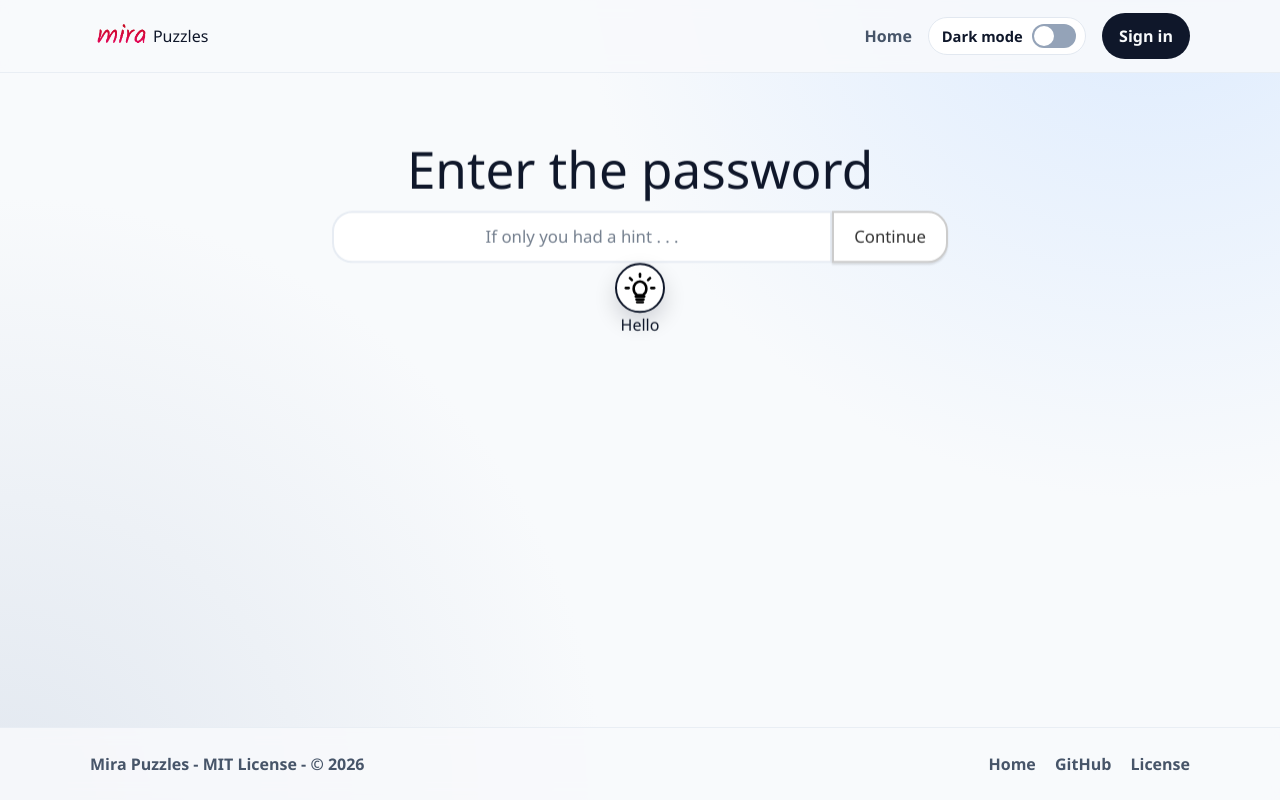
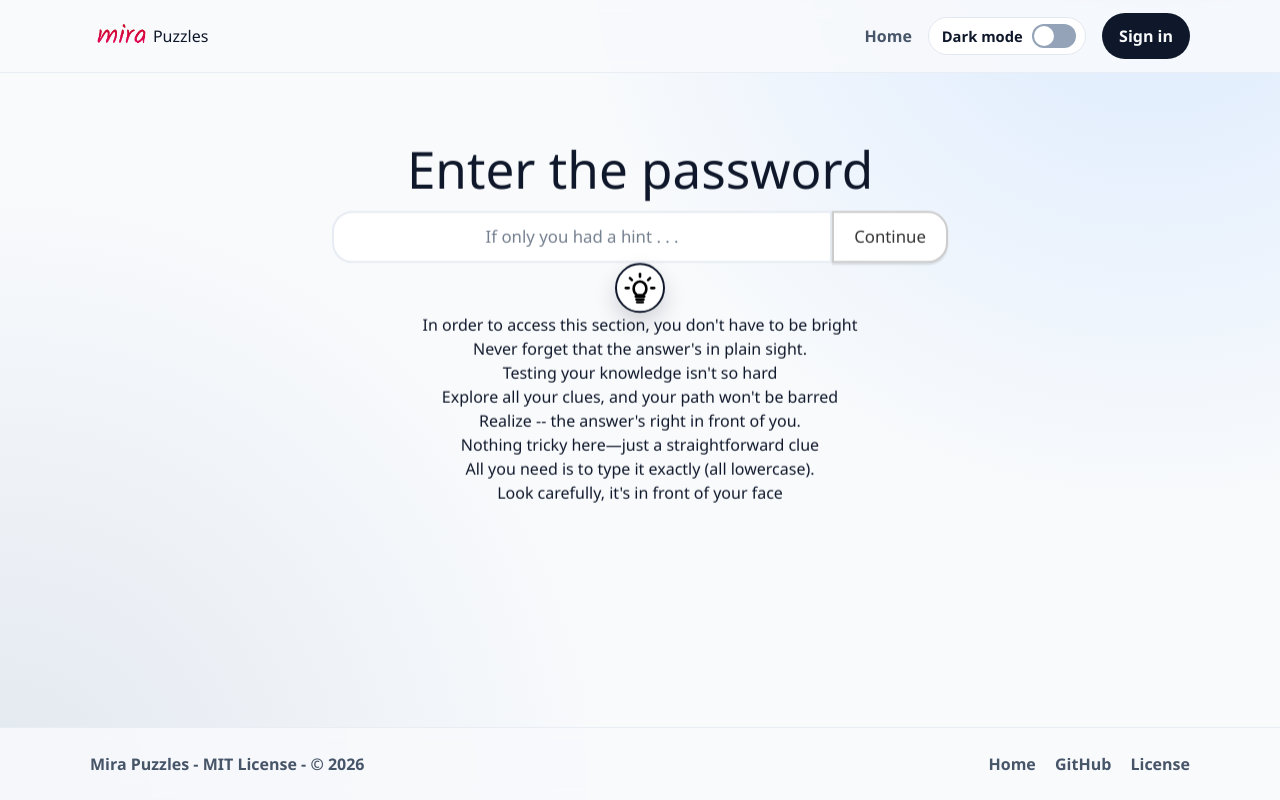
Before and after one commit to Mira-Studios/mira-puzzles, a Next.js app: page /dev-login in a window 1280 px wide. Both pictures are taken after a click on the button "Open hint". Built offline with nearby package versions, Linux system fonts and the light colour scheme; no server answers.

Commit message:
add relevant hint

```diff
--- a/app/dev-login/page.tsx
+++ b/app/dev-login/page.tsx
@@ -8,12 +8,25 @@ async function handleSubmit(pw: string) {
     window.location.href = `${base}/puzzle-2#key=${encodeURIComponent(hash)}`;
 }
 
+function Acrostic() {
+    return (<>
+        <span><span className="special-highlight">I</span>n order to access this section, you don't have to be bright</span>
+        <span><span className="special-highlight">N</span>ever forget that the answer's in plain sight.</span>
+        <span><span className="special-highlight">T</span>esting your knowledge isn't so hard</span>
+        <span><span className="special-highlight">E</span>xplore all your clues, and your path won't be barred</span>
+        <span><span className="special-highlight">R</span>ealize -- the answer's right in front of you.</span>
+        <span><span className="special-highlight">N</span>othing tricky here—just a straightforward clue</span>
+        <span><span className="special-highlight">A</span>ll you need is to type it exactly (all lowercase).</span>
+        <span><span className="special-highlight">L</span>ook carefully, it's in front of your face</span>
+    </>)
+}
+
 function ValidPage() {
     return (
         <div className="centered">
             <h1>Enter the password</h1>
             <PWBox placeholder="If only you had a hint . . ." onSubmit={handleSubmit} />
-            <Hint>Hello</Hint>
+            <Hint><Acrostic/></Hint>
         </div>
     );
 }
--- a/app/globals.css
+++ b/app/globals.css
@@ -102,6 +102,11 @@ button.hint-btn svg {
   stroke-width: 1.8;
   stroke-linecap: round;
   stroke-linejoin: round;
+}
+
+.special-highlight::selection {
+  background: #d9534f;
+  text-decoration: underline;   /* optional emphasis */
 }
 
 .pw-input {
--- a/app/puzzle-2/page.tsx
+++ b/app/puzzle-2/page.tsx
@@ -1,7 +1,7 @@
 "use client";
 import { Puzzle, PWBox } from "../puzzle";
 
-const checkHash = 'd7914fe546b684688bb95f4f888a92dfc680603a75f23eb823658031fff766d9'; // FatalMistake02
+const checkHash = '4b88c5155f1c388aaa3cbd1cec87590eb6f039e5d54a28720bfa430d2d349f7e';
 
 function ValidPage() {
     return (
```
